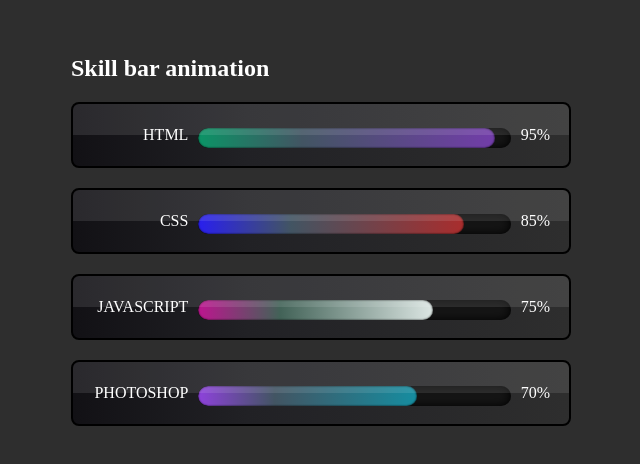
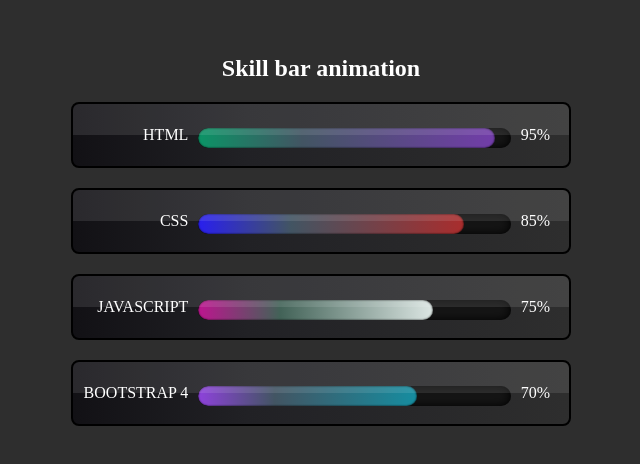
Before and after one commit to asifurrahman01714/skill-bar-animation-with-css, a plain HTML site: page index.html in a window 1280 px wide. Shown: the part 150-614 px from the top of the page, without its empty margins (319-959 px from the left). Drawn offline with Linux system fonts and the light colour scheme.

Commit message:
Add files via upload

```diff
--- a/index.html
+++ b/index.html
@@ -8,7 +8,7 @@
 </head>
 <body>
     <div class="container">
-        <h2>Skill bar animation</h2>
+        <h2 style="text-align: center;">Skill bar animation</h2>
         <div class="skills">
             <div class="Name">Html</div>
             <div class="percent">
@@ -39,7 +39,7 @@
 
 
         <div class="skills">
-            <div class="Name">Photoshop</div>
+            <div class="Name">Bootstrap 4</div>
             <div class="percent">
                 <div class="progress" style="width: 70
                 %;"></div>
```
